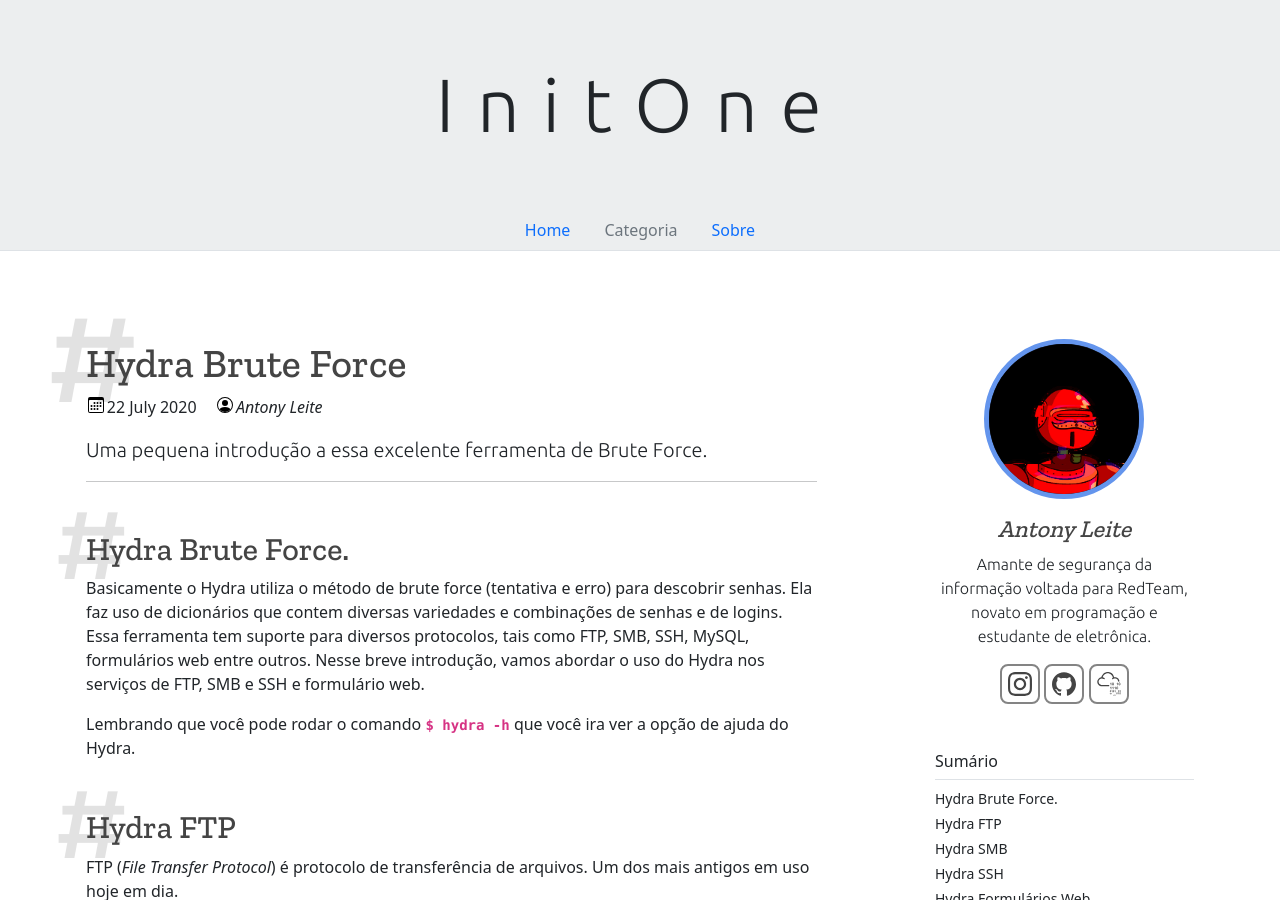
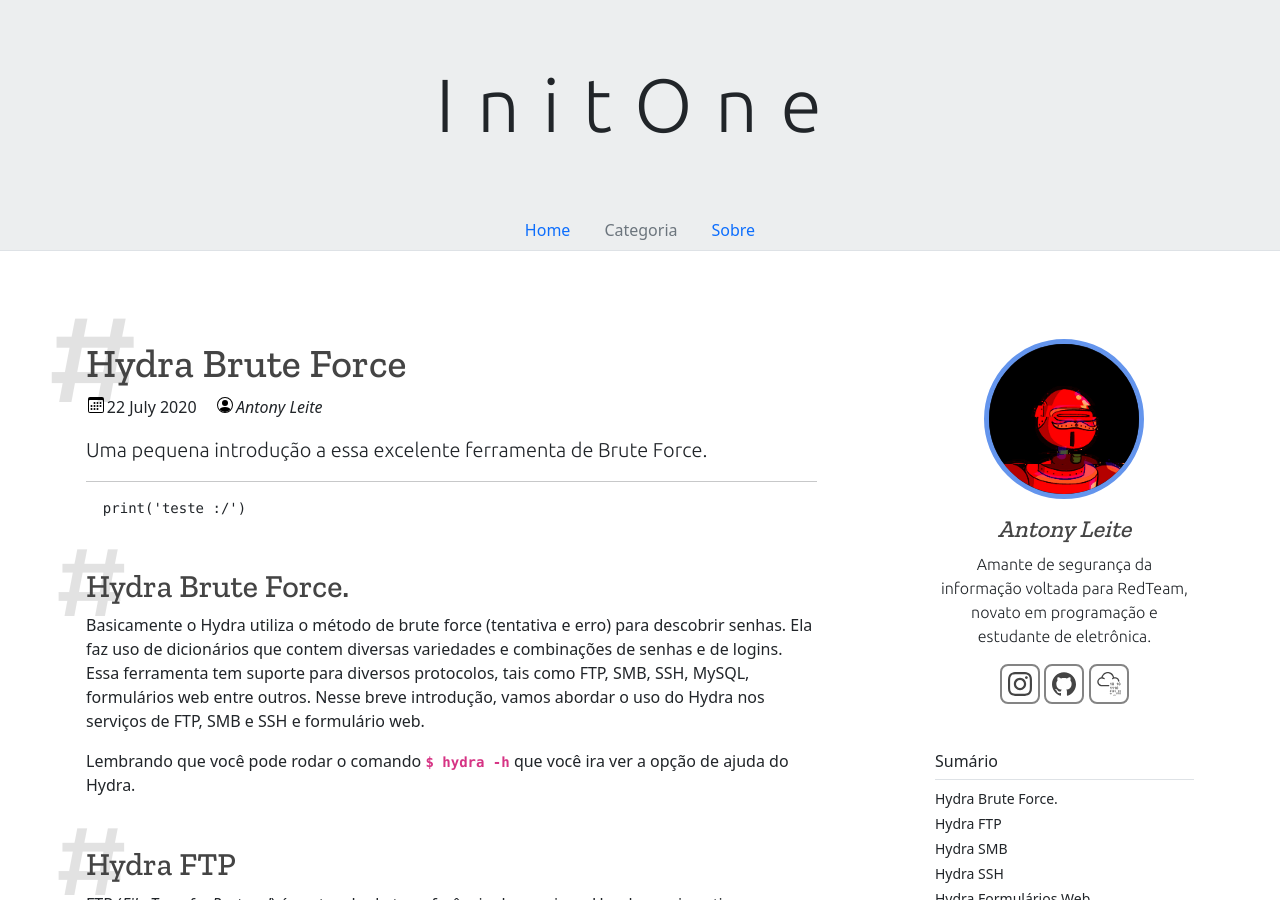
Before and after one commit to in1t0n3/initone.com.br, a Jekyll site: the page built from _posts/2020-07-22-hydra.md, in a window 1280 px wide and 900 px high. Built offline with Jekyll 4.4.1, drawn with Linux system fonts in a browser that asks for light colours.

Commit message:
Update 2020-07-22-hydra.md

```diff
--- a/_posts/2020-07-22-hydra.md
+++ b/_posts/2020-07-22-hydra.md
@@ -5,6 +5,9 @@ author: 'Antony Leite'
 date: 2020-07-22 12:00:00 -0300
 lide: Uma pequena introdução a essa excelente ferramenta de Brute Force.
 ---
+{% highlight python %}
+  print('teste :/')
+{% endhighlight %}
 
 ## Hydra Brute Force.
 
```
